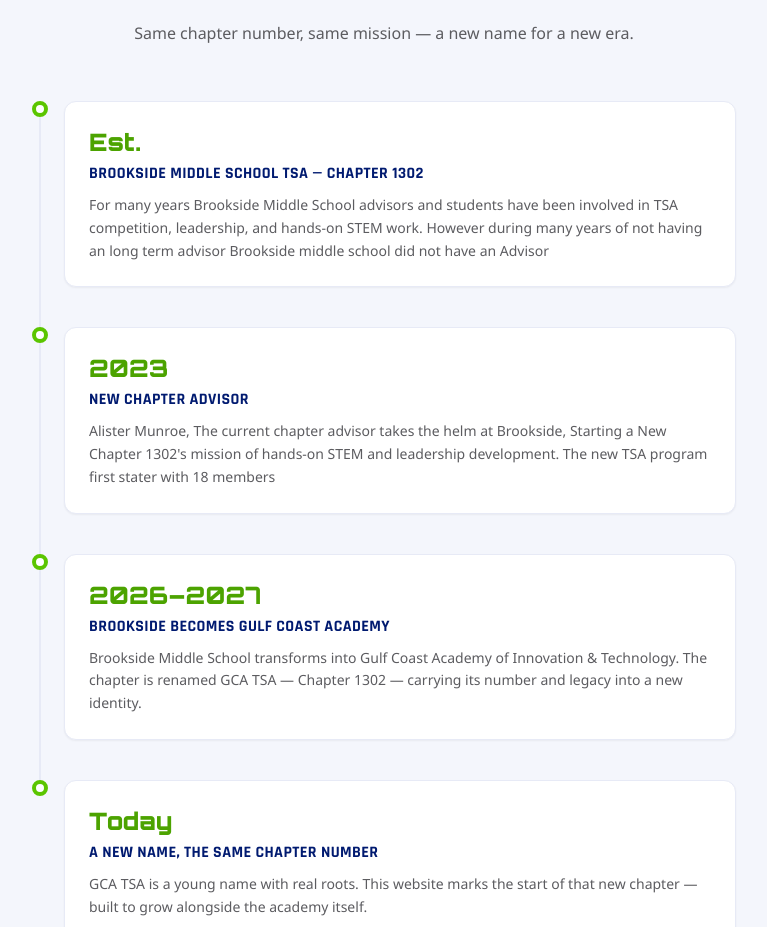
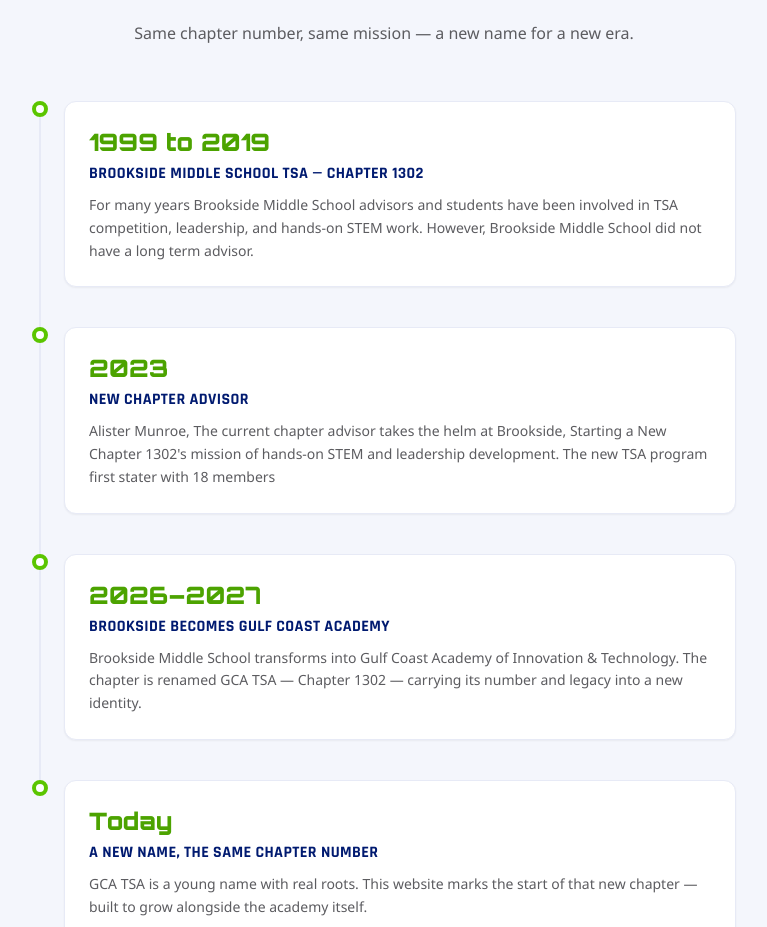
Before and after one commit to amunroe01/gcatsa-website, a Next.js app: page /about in a window 1280 px wide. Shown: the part 1266-2193 px from the top of the page, without its empty margins (256-1023 px from the left). Built offline with nearby package versions, Linux system fonts and the light colour scheme.

Commit message:
Revise year and description in ChapterHistory component
Updated the year and improved the description for clarity.

```diff
--- a/components/about/ChapterHistory.tsx
+++ b/components/about/ChapterHistory.tsx
@@ -2,10 +2,10 @@
 
 const TIMELINE = [
   {
-    year: "Est.",
+    year: "1999 to 2019",
     title: "Brookside Middle School TSA — Chapter 1302",
     description:
-      "For many years Brookside Middle School advisors and students have been involved in TSA competition, leadership, and hands-on STEM work. However during many years of not having an long term advisor Brookside middle school did not have an Advisor",
+      "For many years Brookside Middle School advisors and students have been involved in TSA competition, leadership, and hands-on STEM work. However, Brookside Middle School did not have a long term advisor.",
   },
   {
     year: "2023",
```
